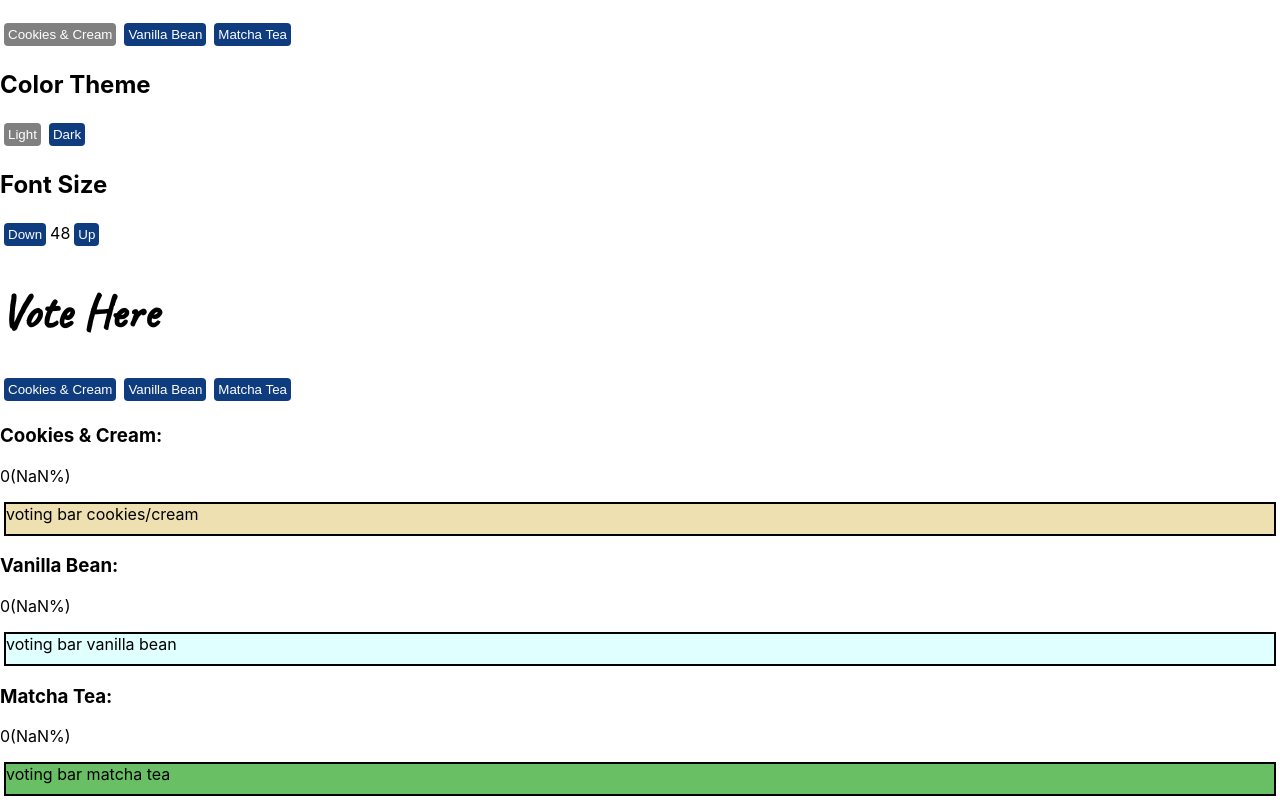
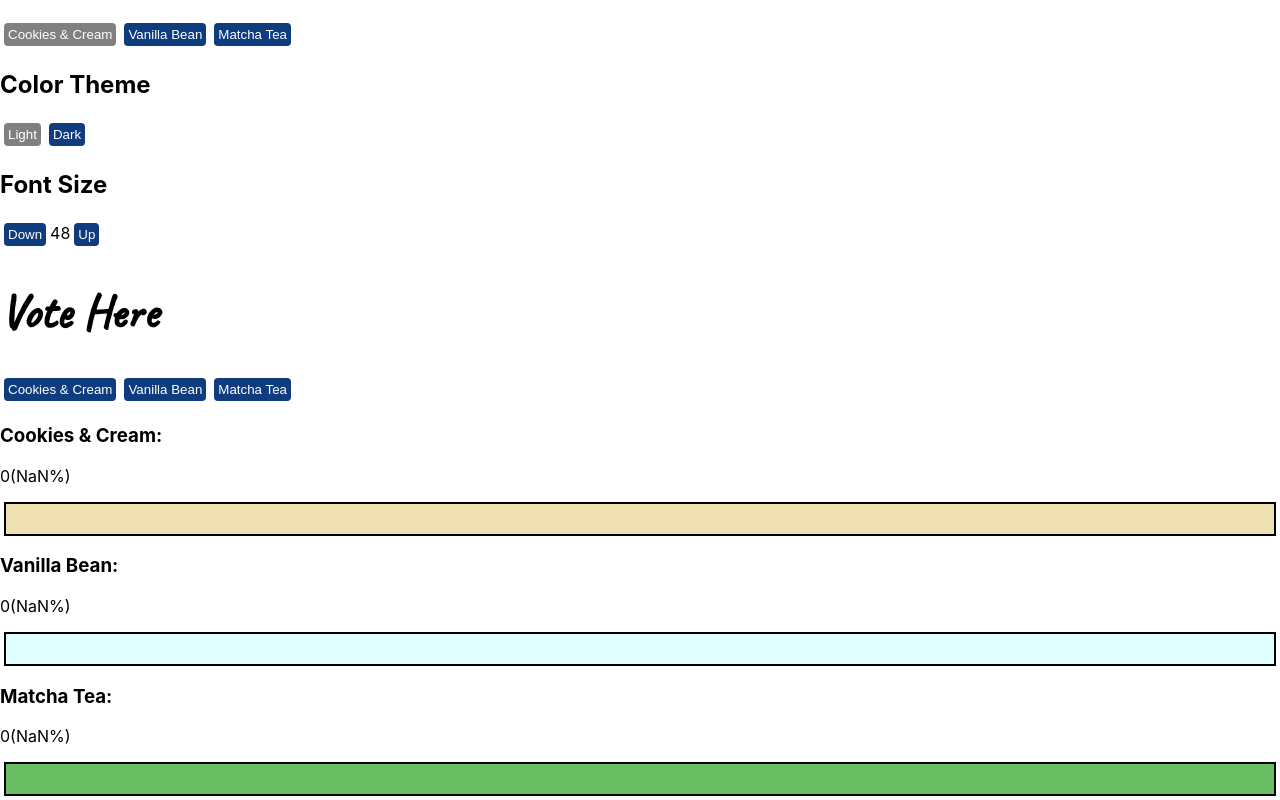
Before and after one commit to dairsmithgit/react-lab1, a React (Create React App) app: page / in a window 1280 px wide. Shown: the part 466-1266 px from the top of the page. Built offline with nearby package versions, Linux system fonts and the light colour scheme.

Commit message:
removed placeholder text

```diff
--- a/src/components/Votes.tsx
+++ b/src/components/Votes.tsx
@@ -50,11 +50,11 @@ function Votes() {
                <button onClick={increaseMatchaVote}>Matcha Tea</button>
             </p>
             <p><h3>Cookies &amp; Cream: </h3>{cookieVoteNum}({calcShareOfVote(cookieVotes).toFixed(1)}%)</p>
-            <div className="CookieVotes" style={cookieVoteBar}>voting bar cookies/cream</div>
+            <div className="CookieVotes" style={cookieVoteBar}></div>
             <p><h3>Vanilla Bean: </h3>{vanillaVoteNum}({calcShareOfVote(vanillaVotes).toFixed(1)}%)</p>
-            <div className="VanillaVotes" style={vanillaVoteBar}>voting bar vanilla bean</div>
+            <div className="VanillaVotes" style={vanillaVoteBar}></div>
             <p><h3>Matcha Tea: </h3>{matchaVoteNum}({calcShareOfVote(matchaVotes).toFixed(1)}%)</p>
-            <div className="MatchaVotes" style={matchaVoteBar}>voting bar matcha tea</div>
+            <div className="MatchaVotes" style={matchaVoteBar}></div>
         </div>
         )
 }
```
